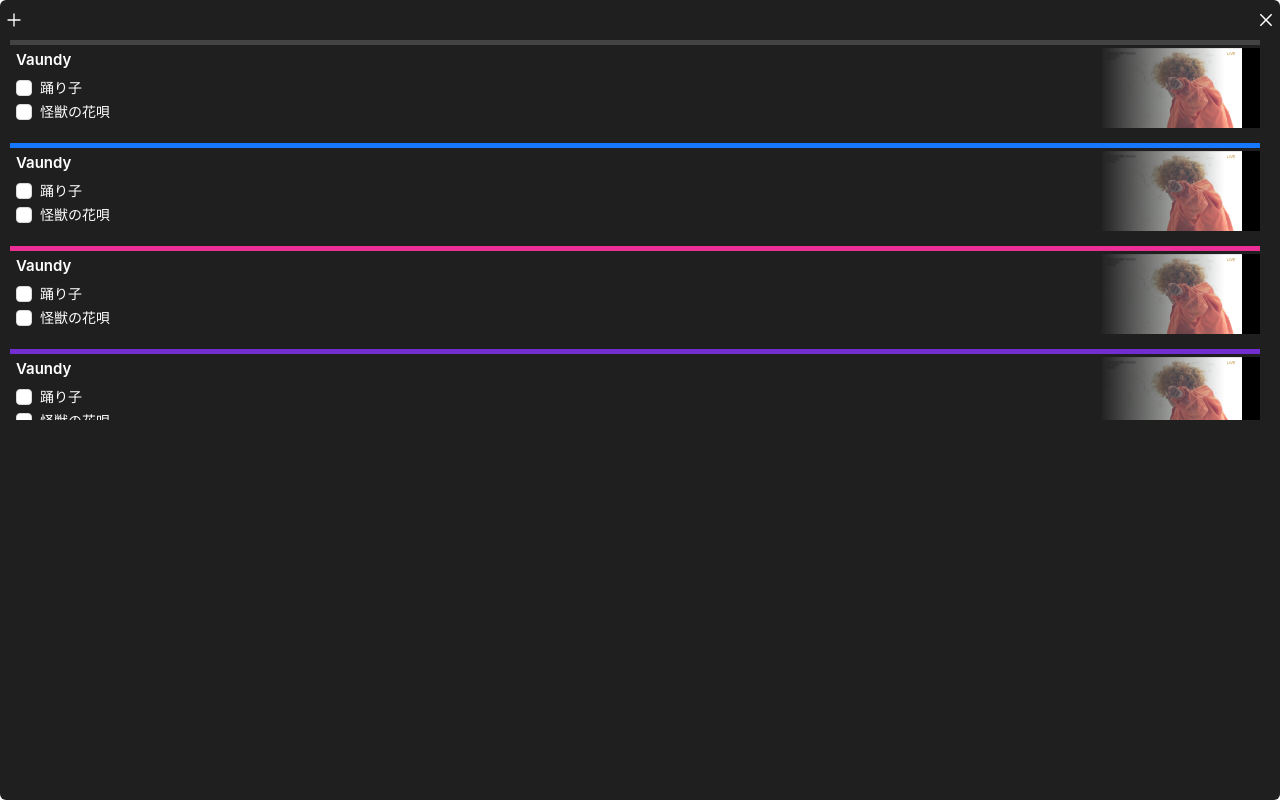
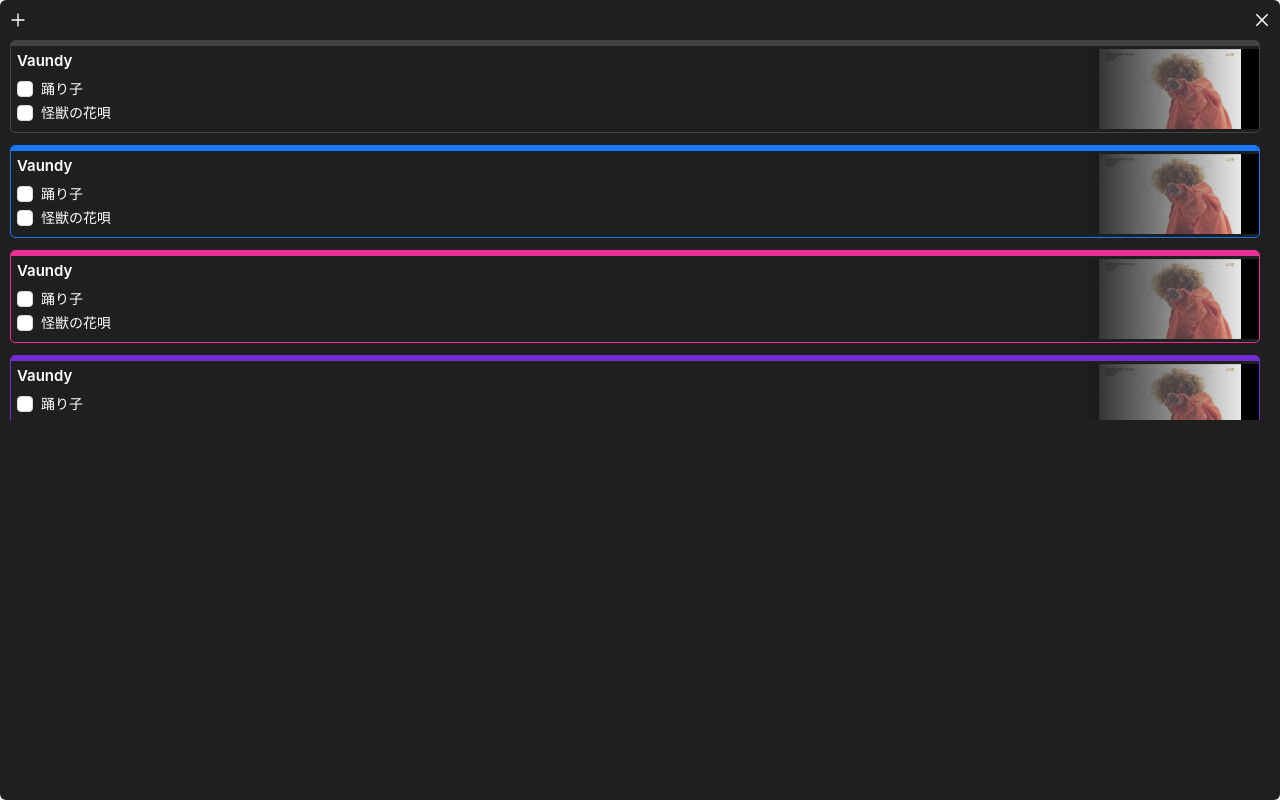
Before and after one commit to eminoda/sidebar-markbook, a React (Vite) app in the folder renderer/: page /todo in a window 1280 px wide. Built offline with nearby package versions, Linux system fonts and the light colour scheme.

Commit message:
chore: css

```diff
--- a/renderer/package.json
+++ b/renderer/package.json
@@ -10,14 +10,17 @@
   },
   "dependencies": {
     "@ant-design/icons": "^4.3.0",
+    "@monaco-editor/react": "^4.4.6",
     "antd": "^5.0.5",
     "lodash": "^4.17.21",
+    "quill": "^1.3.7",
     "react": "^18.2.0",
     "react-dom": "^18.2.0",
     "react-router-dom": "^6.6.1"
   },
   "devDependencies": {
     "@types/lodash": "^4.14.191",
+    "@types/quill": "^2.0.10",
     "@types/react": "^18.0.26",
     "@types/react-dom": "^18.0.8",
     "@vitejs/plugin-react": "^2.2.0",
--- /dev/null
+++ b/renderer/src/components/TodoEditor/TodoEditor.less
@@ -0,0 +1,15 @@
+.todo-editor-content {
+  margin: 10px 20px;
+  &--line {
+    margin-bottom: 10px;
+  }
+  .ant-checkbox-wrapper {
+    span {
+      color: #fff;
+    }
+  }
+}
+.todo-editor-bar {
+  margin: 0 10px;
+  font-size: 20px;
+}
--- /dev/null
+++ b/renderer/src/components/TodoEditor/TodoEditor.tsx
@@ -0,0 +1,46 @@
+import React, { useEffect, useState } from 'react'
+import './TodoEditor.less'
+import { EditOutlined, CheckSquareOutlined } from '@ant-design/icons'
+import { Checkbox, Col, Divider, Row } from 'antd'
+
+interface todoItem {
+  id: number
+  isFinished: boolean
+  content: string
+  isEditor: boolean
+}
+
+const TodoEditor = () => {
+  const [todoList, setTodoList] = useState<todoItem[]>([])
+  const addTodoItem = () => {
+    const item: todoItem = {
+      id: Date.now(),
+      isFinished: false,
+      content: '',
+      isEditor: false,
+    }
+    setTodoList([...todoList, item])
+  }
+  // const editTodoItem = (event: MouseEvent<HTMLDivElement, MouseEvent>, item: todoItem): void => {
+  //   item.isEditor = true
+  //   setTodoList(todoList)
+  // }
+  return (
+    <div>
+      <Row justify="start" align="middle" className="todo-editor-bar">
+        <CheckSquareOutlined onClick={() => addTodoItem()} />
+        <EditOutlined />
+      </Row>
+      <div className="todo-editor-content">
+        {todoList.map((item) => {
+          return (
+            <Row justify="start" align="middle" className="todo-editor-content--line">
+              <Checkbox key={item.id}>{item.content ? item.content : <EditOutlined />}</Checkbox>
+            </Row>
+          )
+        })}
+      </div>
+    </div>
+  )
+}
+export default TodoEditor
--- /dev/null
+++ b/renderer/src/components/TodoList/TodoList.less
@@ -0,0 +1,54 @@
+.todo-list {
+  margin: 0 10px 10px;
+  overflow-y: auto;
+  height: 380px;
+  padding-right: 10px;
+  &::-webkit-scrollbar {
+    width: 4px;
+    height: 10px;
+  }
+  &::-webkit-scrollbar-track {
+    border-radius: 10px;
+    background: #1f1f1f;
+  }
+  &::-webkit-scrollbar-thumb {
+    border-radius: 10px;
+    background: #8c8c8c;
+  }
+  &--item {
+    margin-bottom: 12px;
+    border-radius: 5px;
+    padding-bottom: 8px;
+    position: relative;
+    &:last-child {
+      margin-bottom: 0;
+    }
+    &-bg {
+      position: absolute;
+      right: 0;
+      top: 8px;
+      img {
+        height: 80px;
+        //   mask-image: linear-gradient(to bottom, rgba(0, 0, 0, 1), rgba(0, 0, 0, 0));
+      }
+    }
+    &-bar {
+      height: 5px;
+      border-top-left-radius: 4px;
+      border-top-right-radius: 4px;
+    }
+    &-title {
+      padding: 3px 6px;
+      font-weight: 600;
+      font-size: 15px;
+    }
+    &-content {
+      padding: 0 6px;
+      .ant-checkbox-wrapper {
+        span {
+          color: #fff;
+        }
+      }
+    }
+  }
+}
--- /dev/null
+++ b/renderer/src/components/TodoList/TodoList.tsx
@@ -0,0 +1,49 @@
+import React from 'react'
+import './TodoList.less'
+import { Checkbox } from 'antd'
+import { PlusOutlined, CloseOutlined } from '@ant-design/icons'
+import test from './test.jpg'
+const colors = [
+  { bar: '#434343', line: '' },
+  { bar: '#1677ff', line: '' },
+  { bar: '#eb2f96', line: '' },
+  { bar: '#722ed1', line: '' },
+  { bar: '#13c2c2', line: '' },
+  { bar: '#52c41a', line: '' },
+  { bar: '#fadb14', line: '' },
+]
+const TodoList = (props: {}) => {
+  return (
+    <div className="todo-list">
+      {colors.map((color) => {
+        const borderStyle = {
+          border: `thin solid ${color.bar}`,
+        }
+        const barStyle = {
+          backgroundColor: `${color.bar}`,
+        }
+        const bgStyle = {
+          // WebkitMaskImage: `-webkit-gradient(linear, right bottom, 10% 100%, from(rgba(0,0,0,1)), to(rgba(0,0,0,0)))`
+          // WebkitMaskImage: `-webkit-gradient(linear, 80% 50%, 10% 50%, from(rgba(0,0,0,1)), to(rgba(0,0,0,0)))`,
+          WebkitMaskImage: `linear-gradient(to left, black, transparent)`,
+        }
+        return (
+          <div className="todo-list--item" style={borderStyle}>
+            <div className="todo-list--item-bar" style={barStyle}></div>
+            <div className="todo-list--item-title">Vaundy</div>
+            <div className="todo-list--item-bg">
+              <img src={test} alt="" style={bgStyle} />
+            </div>
+            <div className="todo-list--item-content">
+              <Checkbox>踊り子</Checkbox>
+            </div>
+            <div className="todo-list--item-content">
+              <Checkbox>怪獣の花唄</Checkbox>
+            </div>
+          </div>
+        )
+      })}
+    </div>
+  )
+}
+export default TodoList
--- /dev/null
+++ b/renderer/src/components/TodoToolBar/TodoToolBar.less
@@ -0,0 +1,16 @@
+.todo-control {
+  -webkit-app-region: drag;
+  // user-select: none;
+  margin: 0 10px;
+  display: flex;
+  justify-content: space-between;
+  align-items: center;
+  height: 40px;
+  &-icon {
+    -webkit-app-region: no-drag;
+    cursor: pointer;
+  }
+  &-icon--close {
+    margin-left: auto;
+  }
+}
--- /dev/null
+++ b/renderer/src/components/TodoToolBar/TodoToolBar.tsx
@@ -0,0 +1,36 @@
+import './TodoToolBar.less'
+import React, { useState } from 'react'
+import { PlusOutlined, LeftOutlined, CloseOutlined } from '@ant-design/icons'
+import { useNavigate, useLocation } from 'react-router-dom'
+
+const TodoToolBar = (props: {}) => {
+  const [showBackIcon, setShowBackIcon] = useState(false)
+  const navigate = useNavigate()
+  const location = useLocation()
+
+  React.useEffect(() => {
+    setShowBackIcon(location.pathname == '/todo/editor')
+  }, [location])
+  return (
+    <div className="todo-control">
+      {showBackIcon && (
+        <LeftOutlined
+          className="todo-control-icon"
+          onClick={() => {
+            navigate(-1)
+          }}
+        />
+      )}
+      {!showBackIcon && (
+        <PlusOutlined
+          className="todo-control-icon"
+          onClick={() => {
+            navigate('/todo/editor')
+          }}
+        />
+      )}
+      <CloseOutlined className="todo-control-icon todo-control-icon--close" />
+    </div>
+  )
+}
+export default TodoToolBar
--- a/renderer/src/views/Todo/Todo.less
+++ b/renderer/src/views/Todo/Todo.less
@@ -5,65 +5,4 @@
   background-color: #1f1f1f;
   border-radius: 6px;
   color: #fff;
-  .todo-control {
-    -webkit-app-region: drag;
-    // user-select: none;
-    margin: 0 6px;
-    display: flex;
-    justify-content: space-between;
-    align-items: center;
-    height: 40px;
-  }
-  .todo-list {
-    margin: 0 10px 10px;
-    overflow-y: auto;
-    height: 380px;
-    padding-right: 10px;
-    &::-webkit-scrollbar {
-      width: 4px;
-      height: 10px;
-    }
-    &::-webkit-scrollbar-track {
-      border-radius: 10px;
-      background: #1f1f1f;
-    }
-    &::-webkit-scrollbar-thumb {
-      border-radius: 10px;
-      background: #8c8c8c;
-    }
-    &--item {
-      margin-bottom: 12px;
-      border-radius: 5px;
-      padding-bottom: 8px;
-      position: relative;
-      &:last-child {
-        margin-bottom: 0;
-      }
-      &-bg {
-        position: absolute;
-        right: 0;
-        top: 8px;
-        img {
-          height: 80px;
-          //   mask-image: linear-gradient(to bottom, rgba(0, 0, 0, 1), rgba(0, 0, 0, 0));
-        }
-      }
-      &-bar {
-        height: 5px;
-      }
-      &-title {
-        padding: 3px 6px;
-        font-weight: 600;
-        font-size: 15px;
-      }
-      &-content {
-        padding: 0 6px;
-        .ant-checkbox-wrapper {
-          span {
-            color: #fff;
-          }
-        }
-      }
-    }
-  }
 }
--- a/renderer/src/views/Todo/Todo.tsx
+++ b/renderer/src/views/Todo/Todo.tsx
@@ -1,48 +1,20 @@
-import "./Todo.less"
+import './Todo.less'
 import React from 'react'
-import { Checkbox } from 'antd';
+import { Checkbox } from 'antd'
 import { PlusOutlined, CloseOutlined } from '@ant-design/icons'
-import test from "./test.jpg"
+import { Link, useNavigate } from 'react-router-dom'
 
-const colors = [
-  { bar: '#434343', line: '' },
-  { bar: '#1677ff', line: '' },
-  { bar: '#eb2f96', line: '' },
-  { bar: '#722ed1', line: '' },
-  { bar: '#13c2c2', line: '' },
-  { bar: '#52c41a', line: '' },
-  { bar: '#fadb14', line: '' },
-]
+import { Outlet } from 'react-router-dom'
+import TodoToolBar from '../../components/TodoToolBar/TodoToolBar'
 const Todo = (props: {}) => {
-  return <div className="todo">
-    {/* toolbar */}
-    <div className="todo-control">
-      <PlusOutlined /><CloseOutlined />
+  const navigate = useNavigate()
+  return (
+    <div className="todo">
+      {/* toolbar */}
+      <TodoToolBar />
+      {/* 日期任务 */}
+      <Outlet />
     </div>
-    {/* 日期任务 */}
-    <div className="todo-list">
-      {colors.map(color => {
-        const borderStyle = {
-          border: `1px thin ${color.bar}`
-        }
-        const barStyle = {
-          'backgroundColor': `${color.bar}`
-        }
-        const bgStyle = {
-          // WebkitMaskImage: `-webkit-gradient(linear, right bottom, 10% 100%, from(rgba(0,0,0,1)), to(rgba(0,0,0,0)))`
-          WebkitMaskImage: `-webkit-gradient(linear, 80% 50%, 10% 50%, from(rgba(0,0,0,1)), to(rgba(0,0,0,0)))`
-        }
-        return (<div className="todo-list--item" style={borderStyle}>
-          <div className="todo-list--item-bar" style={barStyle}></div>
-          <div className="todo-list--item-title">Vaundy</div>
-          <div className="todo-list--item-bg">
-            <img src={test} alt="" style={bgStyle} />
-          </div>
-          <div className="todo-list--item-content"><Checkbox>踊り子</Checkbox></div>
-          <div className="todo-list--item-content"><Checkbox>怪獣の花唄</Checkbox></div>
-        </div>)
-      })}
-    </div>
-  </div >
+  )
 }
 export default Todo
```
Also changed, not shown: renderer/src/main.tsx (+15 -3 lines), renderer/src/components/TodoList/test.jpg (renamed from renderer/src/views/Todo/test.jpg).
